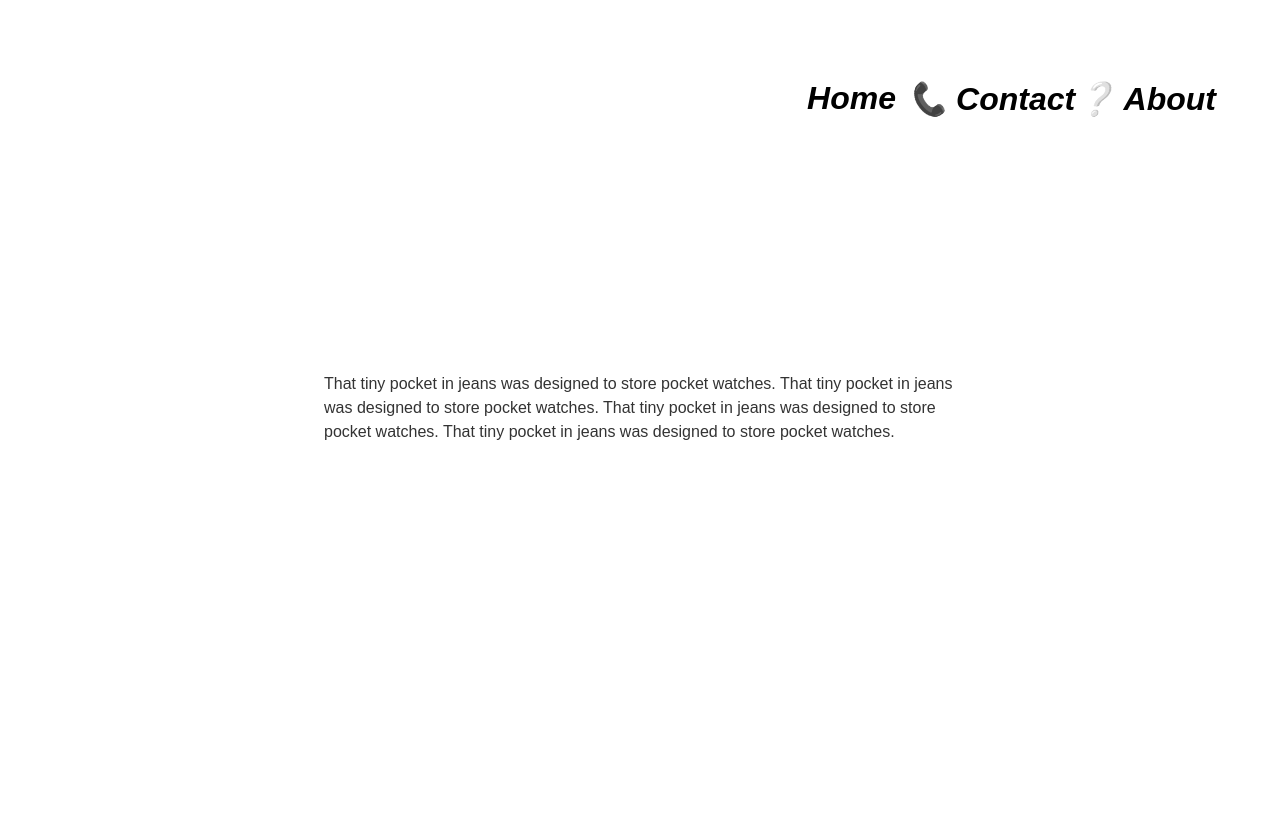
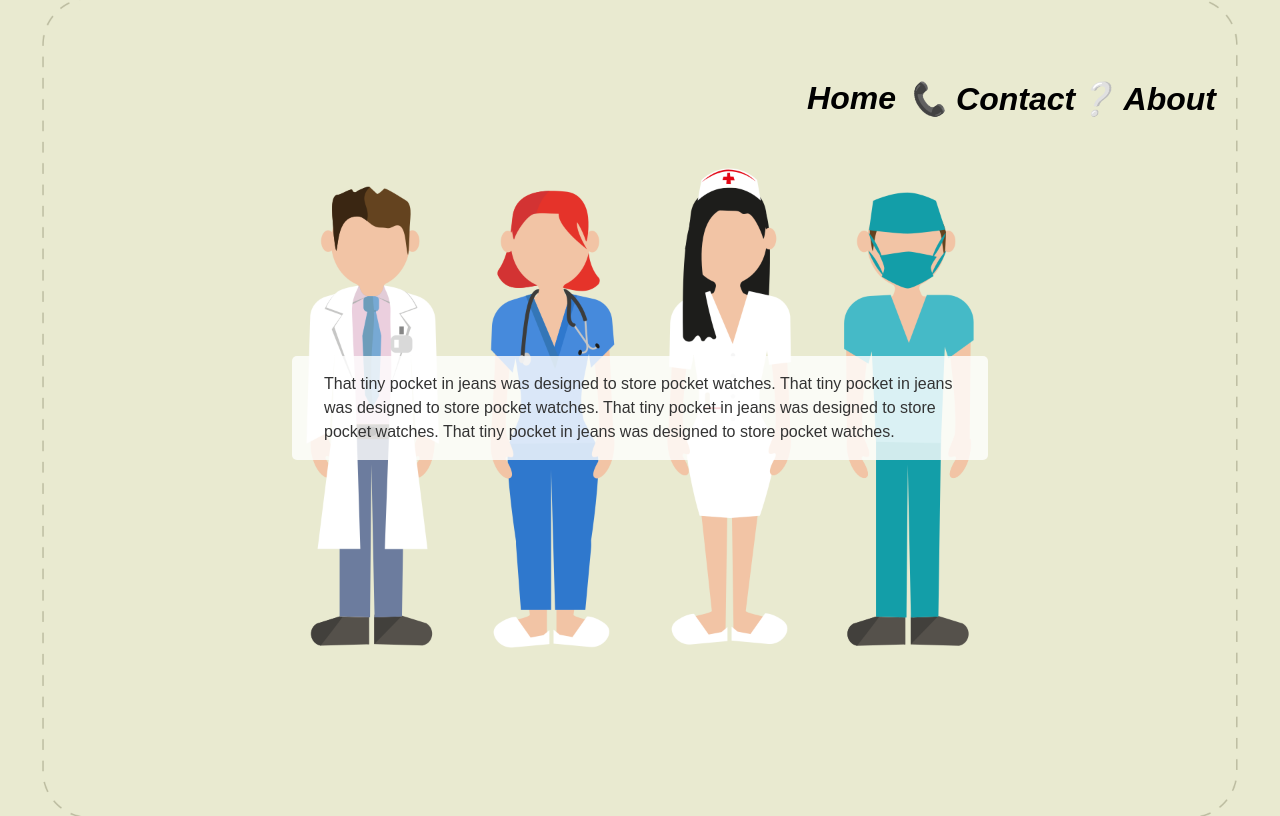
Before and after one commit to AlirezaTalebi/alirezatalebi.github.io, a plain HTML site: page about.html in a window 1280 px wide. Drawn offline with Linux system fonts and the light colour scheme.

Commit message:
Update about.html

```diff
--- a/about.html
+++ b/about.html
@@ -5,7 +5,7 @@
     <style>
         body{
 
-        background-image: url('123.png');
+        background-image: url('website.png');
         background-position: center center;
         background-repeat: no-repeat;
         background-size: cover;
```
